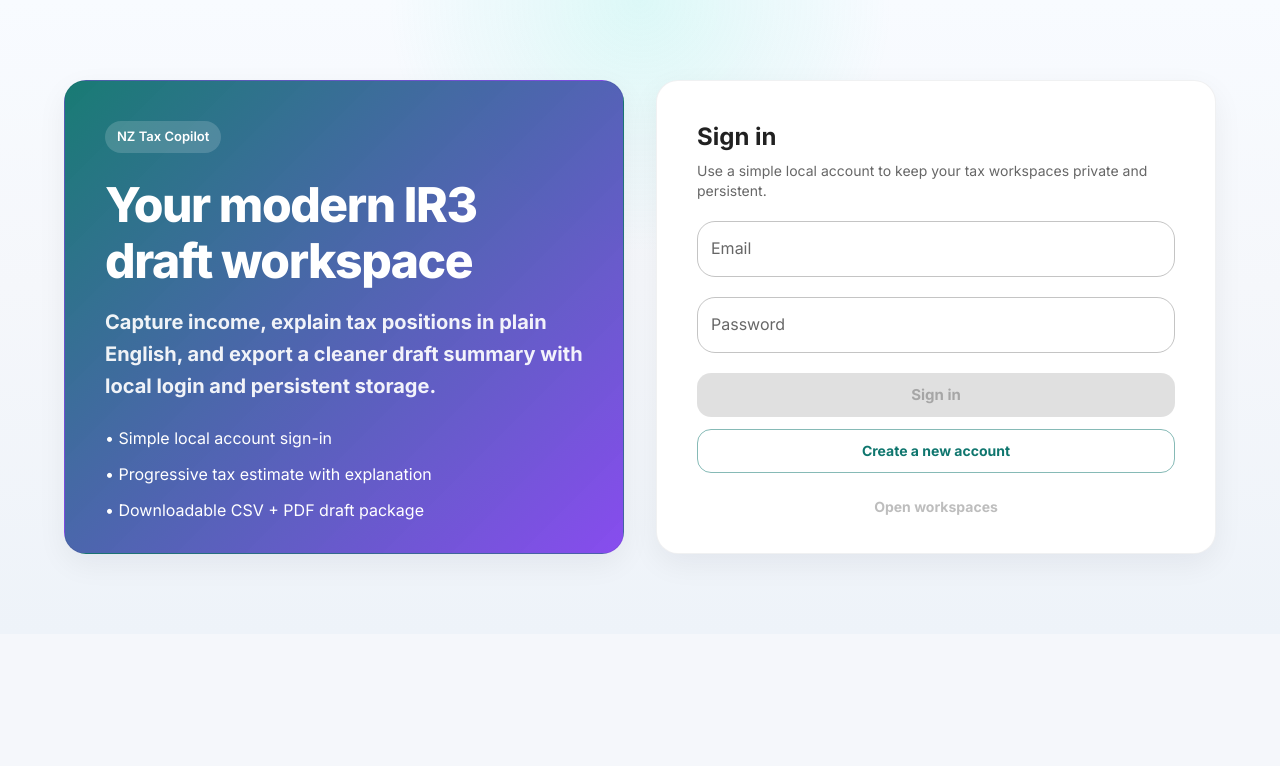
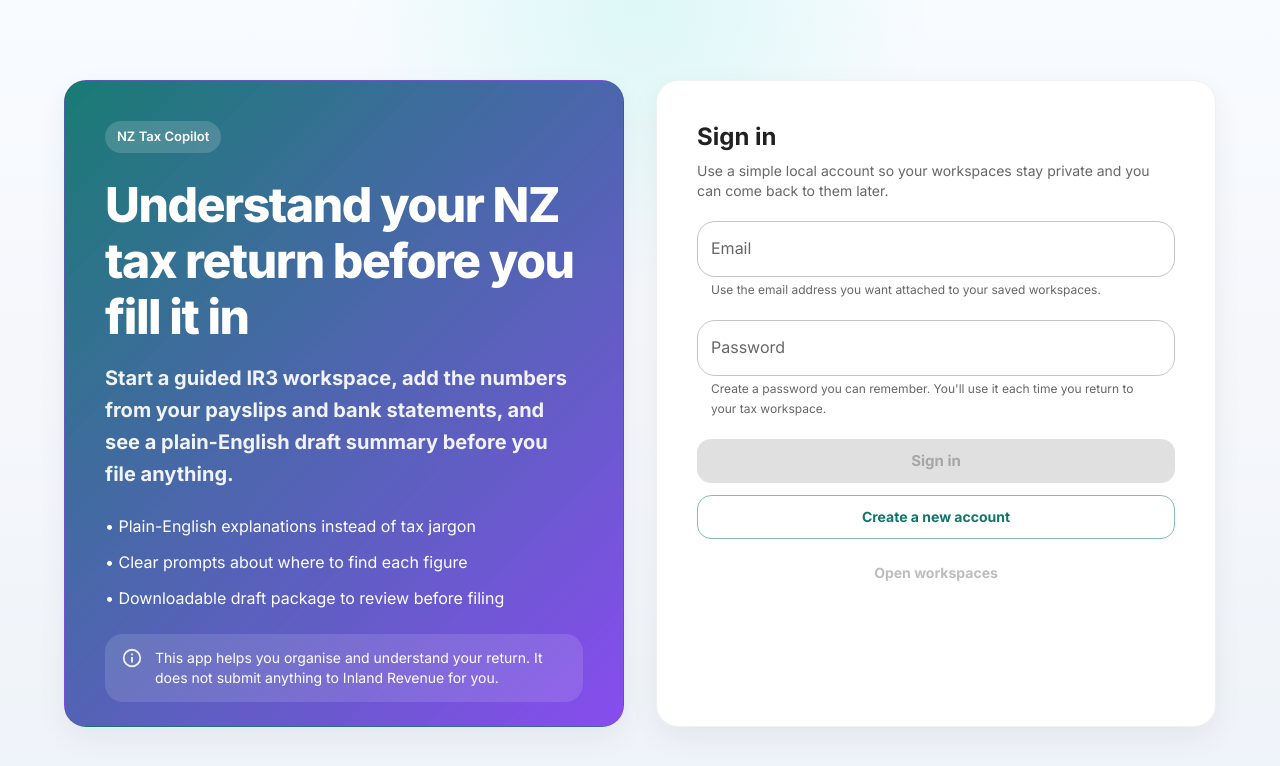
Before and after one commit to Bird-NZ/github-copilot-app-test, a React (Vite) app in the folder nz-tax-app/nz-tax-copilot/concept/apps/stage-15-frontend-spa/frontend/: page / in a window 1280 px wide. Shown: the top 766 px of the page. Built offline with nearby package versions, Linux system fonts and the light colour scheme; no server answers.

Commit message:
Improve tax workflow clarity copy

```diff
--- a/nz-tax-app/nz-tax-copilot/concept/apps/stage-15-frontend-spa/frontend/src/pages/Home.tsx
+++ b/nz-tax-app/nz-tax-copilot/concept/apps/stage-15-frontend-spa/frontend/src/pages/Home.tsx
@@ -39,17 +39,20 @@
                 <Chip label="NZ Tax Copilot" sx={{ alignSelf: 'flex-start', bgcolor: 'rgba(255,255,255,0.16)', color: 'white' }} />
                 <Box>
                   <Typography variant="h3" component="h1" gutterBottom>
-                    Your modern IR3 draft workspace
+                    Understand your NZ tax return before you fill it in
                   </Typography>
                   <Typography variant="h6" sx={{ opacity: 0.92 }}>
-                    Capture income, explain tax positions in plain English, and export a cleaner draft summary with local login and persistent storage.
+                    Start a guided IR3 workspace, add the numbers from your payslips and bank statements, and see a plain-English draft summary before you file anything.
                   </Typography>
                 </Box>
                 <Stack spacing={1.5}>
-                  <Typography variant="body1">• Simple local account sign-in</Typography>
-                  <Typography variant="body1">• Progressive tax estimate with explanation</Typography>
-                  <Typography variant="body1">• Downloadable CSV + PDF draft package</Typography>
+                  <Typography variant="body1">• Plain-English explanations instead of tax jargon</Typography>
+                  <Typography variant="body1">• Clear prompts about where to find each figure</Typography>
+                  <Typography variant="body1">• Downloadable draft package to review before filing</Typography>
                 </Stack>
+                <Alert severity="info" sx={{ bgcolor: 'rgba(255,255,255,0.12)', color: 'white', '& .MuiAlert-icon': { color: 'white' } }}>
+                  This app helps you organise and understand your return. It does not submit anything to Inland Revenue for you.
+                </Alert>
                 {isAuthenticated ? (
                   <Alert severity="success" sx={{ bgcolor: 'rgba(255,255,255,0.12)', color: 'white', '& .MuiAlert-icon': { color: 'white' } }}>
                     Signed in as {getUserEmail()}. Your workspace is ready.
@@ -67,11 +70,25 @@
                     {mode === 'signup' ? 'Create your account' : 'Sign in'}
                   </Typography>
                   <Typography variant="body2" color="text.secondary">
-                    Use a simple local account to keep your tax workspaces private and persistent.
+                    Use a simple local account so your workspaces stay private and you can come back to them later.
                   </Typography>
                 </Box>
-                <TextField label="Email" type="email" value={email} onChange={(e) => setEmail(e.target.value)} fullWidth />
-                <TextField label="Password" type="password" value={password} onChange={(e) => setPassword(e.target.value)} fullWidth />
+                <TextField
+                  label="Email"
+                  type="email"
+                  value={email}
+                  onChange={(e) => setEmail(e.target.value)}
+                  helperText="Use the email address you want attached to your saved workspaces."
+                  fullWidth
+                />
+                <TextField
+                  label="Password"
+                  type="password"
+                  value={password}
+                  onChange={(e) => setPassword(e.target.value)}
+                  helperText="Create a password you can remember. You'll use it each time you return to your tax workspace."
+                  fullWidth
+                />
                 {error ? <Alert severity="error">{error}</Alert> : null}
                 <Stack spacing={1.5}>
                   <Button variant="contained" size="large" onClick={handleAuth} disabled={!email || !password || pending || isLoading} fullWidth>
--- a/nz-tax-app/nz-tax-copilot/concept/apps/stage-15-frontend-spa/frontend/src/pages/WorkspaceDetail.tsx
+++ b/nz-tax-app/nz-tax-copilot/concept/apps/stage-15-frontend-spa/frontend/src/pages/WorkspaceDetail.tsx
@@ -318,10 +318,10 @@
         <Stack direction="row" justifyContent="space-between" alignItems="center" spacing={2}>
           <Box>
             <Typography variant="h4" component="h1" gutterBottom>
-              Workspace
+              Tax workspace
             </Typography>
             <Typography variant="body1" color="text.secondary">
-              Run through the core tax workflow for this workspace.
+              Work through your return in plain English: answer a few questions, add income, upload supporting documents, and review the IR3 draft before filing.
             </Typography>
           </Box>
           <Button component={RouterLink} to="/workspaces" variant="outlined">
@@ -334,7 +334,7 @@
             <CardContent>
               <Stack spacing={2}>
                 <Stack direction="row" justifyContent="space-between" alignItems="center">
-                  <Typography variant="h5">Workspace {workspaceQuery.data.id.slice(0, 8)}</Typography>
+                  <Typography variant="h5">Tax workspace {workspaceQuery.data.id.slice(0, 8)}</Typography>
                   <Chip
                     label={workspaceQuery.data.status || 'unknown'}
                     color={workspaceQuery.data.status === 'in_progress' ? 'primary' : 'default'}
@@ -342,7 +342,10 @@
                   />
                 </Stack>
                 <Typography variant="body2" color="text.secondary">
-                  Tax year: {workspaceQuery.data.taxYearStart} to {workspaceQuery.data.taxYearEnd}
+                  Tax year covered: {workspaceQuery.data.taxYearStart} to {workspaceQuery.data.taxYearEnd}
+                </Typography>
+                <Typography variant="body2" color="text.secondary">
+                  Use this space to collect the figures and documents that belong to this one NZ tax year only.
                 </Typography>
                 <Typography variant="body2" color="text.secondary">
                   Updated: {formatDate(workspaceQuery.data.updatedAt)}
@@ -356,6 +359,9 @@
           <CardContent>
             <Stack spacing={2}>
               <Typography variant="h6">Progress dashboard</Typography>
+              <Typography variant="body2" color="text.secondary">
+                This is a simple checklist of what most people need for a first draft. You do not need every section if it does not apply to you.
+              </Typography>
               <Box>
                 <Stack direction="row" justifyContent="space-between" sx={{ mb: 1 }}>
                   <Typography variant="body2" color="text.secondary">
@@ -433,6 +439,9 @@
             {tab === 0 ? (
               <Stack spacing={2}>
                 <Typography variant="h6">Questionnaire</Typography>
+                <Alert severity="info">
+                  Answer these quick yes/no questions so the app only shows the parts of the return that matter to you. If you are unsure, answer with your best current understanding and come back later.
+                </Alert>
                 {status ? (
                   <Alert severity={status.complete ? 'success' : saveQuestionnaireMutation.isPending ? 'warning' : 'info'}>
                     {status.answeredVisible} of {status.totalVisible} visible questions answered
@@ -444,6 +453,7 @@
                     key={question.id}
                     select
                     label={question.label}
+                    helperText="This answer controls which tax sections appear next."
                     value={answers[question.id] === undefined ? '' : String(answers[question.id])}
                     onChange={(event) => {
                       const value = event.target.value
@@ -466,7 +476,10 @@
             {tab === 1 ? (
               <Stack spacing={2}>
                 <Typography variant="h6">Income</Typography>
-                <TextField select label="Income type" value={incomeType} onChange={(event) => setIncomeType(event.target.value as 'paye' | 'interest' | 'dividends' | 'other')} fullWidth>
+                <Alert severity="info">
+                  Add income one source at a time. Use the gross amount before deductions unless the label says tax withheld. You can usually find these figures on payslips, bank interest summaries, dividend statements, or year-end tax certificates.
+                </Alert>
+                <TextField select label="Income type" value={incomeType} onChange={(event) => setIncomeType(event.target.value as 'paye' | 'interest' | 'dividends' | 'other')} helperText="Pick the kind of income you are adding so the app asks for the right figures." fullWidth>
                   <MenuItem value="paye">PAYE</MenuItem>
                   <MenuItem value="interest">Interest</MenuItem>
                   <MenuItem value="dividends">Dividends</MenuItem>
@@ -474,13 +487,13 @@
                 </TextField>
                 {incomeType === 'paye' ? (
                   <Stack direction={{ xs: 'column', md: 'row' }} spacing={2}>
-                    <TextField label="Gross income (NZD)" type="number" value={gross} onChange={(event) => setGross(event.target.value)} fullWidth />
-                    <TextField label="PAYE withheld (NZD)" type="number" value={payeWithheld} onChange={(event) => setPayeWithheld(event.target.value)} fullWidth />
+                    <TextField label="Gross income (NZD)" type="number" value={gross} onChange={(event) => setGross(event.target.value)} helperText="Enter total pay before tax and deductions. This is often called gross earnings on your payslip or earnings summary." fullWidth />
+                    <TextField label="PAYE withheld (NZD)" type="number" value={payeWithheld} onChange={(event) => setPayeWithheld(event.target.value)} helperText="Enter the tax already taken out by your employer. Look for PAYE tax deducted or tax withheld." fullWidth />
                   </Stack>
                 ) : (
                   <Stack direction={{ xs: 'column', md: 'row' }} spacing={2}>
-                    <TextField label="Amount (NZD)" type="number" value={incomeAmount} onChange={(event) => setIncomeAmount(event.target.value)} fullWidth />
-                    <TextField label="Source" value={incomeSourceName} onChange={(event) => setIncomeSourceName(event.target.value)} fullWidth />
+                    <TextField label="Amount (NZD)" type="number" value={incomeAmount} onChange={(event) => setIncomeAmount(event.target.value)} helperText="Enter the amount shown on the statement or summary for this income source." fullWidth />
+                    <TextField label="Source" value={incomeSourceName} onChange={(event) => setIncomeSourceName(event.target.value)} helperText="Example: ANZ savings account, Sharesies dividend, side-job invoice, or rental top-up." fullWidth />
                   </Stack>
                 )}
                 <Button
@@ -544,11 +557,15 @@
             {tab === 3 ? (
               <Stack spacing={2}>
                 <Typography variant="h6">Documents</Typography>
+                <Alert severity="info">
+                  Upload the records that support your figures. This helps you double-check numbers now and makes review easier later if anything looks off.
+                </Alert>
                 <TextField
                   select
                   label="Document type"
                   value={docType}
                   onChange={(event) => setDocType(event.target.value)}
+                  helperText="Choose the document type that best matches the file so it lands in the right checklist bucket."
                   fullWidth
                 >
                   <MenuItem value="paye_summary">PAYE summary</MenuItem>
@@ -701,6 +718,9 @@
             {tab === 5 ? (
               <Stack spacing={2}>
                 <Typography variant="h6">IR3 summary</Typography>
+                <Alert severity="info">
+                  This section turns what you entered into an IR3-style draft. Review it carefully: it is designed to help you understand your likely return, not replace your own final check.
+                </Alert>
                 {summaryItems.length > 0 ? (
                   <Stack spacing={1}>
                     {summaryItems.map(([ref, value]) => (
@@ -719,11 +739,14 @@
                 <Card variant="outlined">
                   <CardContent>
                     <Typography variant="subtitle1" gutterBottom>Adjustments and deductions</Typography>
+                    <Typography variant="body2" color="text.secondary" sx={{ mb: 2 }}>
+                      Add extra items here if they were not already included elsewhere. These can change your draft refund or tax to pay.
+                    </Typography>
                     <Stack spacing={2}>
-                      <TextField label="Donation amount (NZD)" type="number" value={donationAmount} onChange={(e) => setDonationAmount(e.target.value)} fullWidth />
-                      <TextField label="PIE income (NZD)" type="number" value={pieIncome} onChange={(e) => setPieIncome(e.target.value)} fullWidth />
-                      <TextField label="PIE tax credits (NZD)" type="number" value={pieTaxCredits} onChange={(e) => setPieTaxCredits(e.target.value)} fullWidth />
-                      <TextField label="Student loan repayments (NZD)" type="number" value={studentLoanRepayments} onChange={(e) => setStudentLoanRepayments(e.target.value)} fullWidth />
+                      <TextField label="Donation amount (NZD)" type="number" value={donationAmount} onChange={(e) => setDonationAmount(e.target.value)} helperText="Total eligible donations for the year. Use your donation receipts and include only claimable gifts." fullWidth />
+                      <TextField label="PIE income (NZD)" type="number" value={pieIncome} onChange={(e) => setPieIncome(e.target.value)} helperText="Income from portfolio investment entities, usually shown on an annual tax certificate from your provider." fullWidth />
+                      <TextField label="PIE tax credits (NZD)" type="number" value={pieTaxCredits} onChange={(e) => setPieTaxCredits(e.target.value)} helperText="Tax already paid within your PIE investment. Enter the credit amount from your annual statement." fullWidth />
+                      <TextField label="Student loan repayments (NZD)" type="number" value={studentLoanRepayments} onChange={(e) => setStudentLoanRepayments(e.target.value)} helperText="Add repayments already made through PAYE or separately if you need them reflected in this draft." fullWidth />
                       <Button variant="contained" onClick={handleSaveAdjustments} disabled={saveAdjustmentsMutation.isPending}>
                         {saveAdjustmentsMutation.isPending ? 'Saving…' : 'Save adjustments'}
                       </Button>
@@ -778,6 +801,9 @@
                     <CardContent>
                       <Typography variant="subtitle1" gutterBottom>Draft export package</Typography>
                       <Typography variant="body2" color="text.secondary" sx={{ mb: 2 }}>
+                        Download these files if you want a portable copy of your draft figures, summary, and supporting explanation.
+                      </Typography>
+                      <Typography variant="body2" color="text.secondary" sx={{ mb: 2 }}>
                         {exportQuery.data.pdf.title} · {formatDate(exportQuery.data.pdf.generatedAt)}
                       </Typography>
                       <Stack spacing={1} sx={{ mb: 2 }}>
```
Also changed, not shown: nz-tax-app/nz-tax-copilot/concept/apps/stage-15-frontend-spa/frontend/src/pages/Workspaces.tsx (+14 -6 lines).
